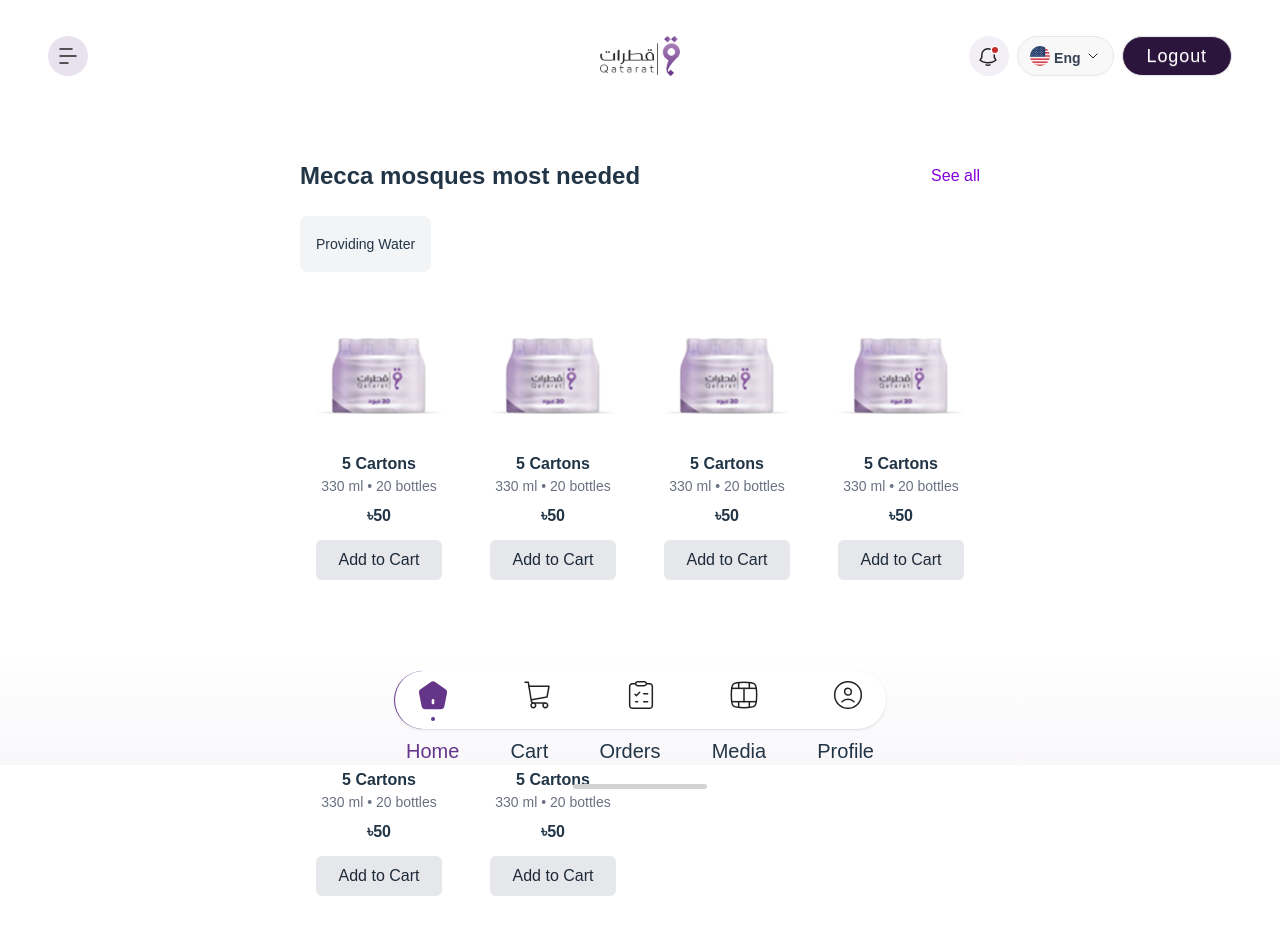
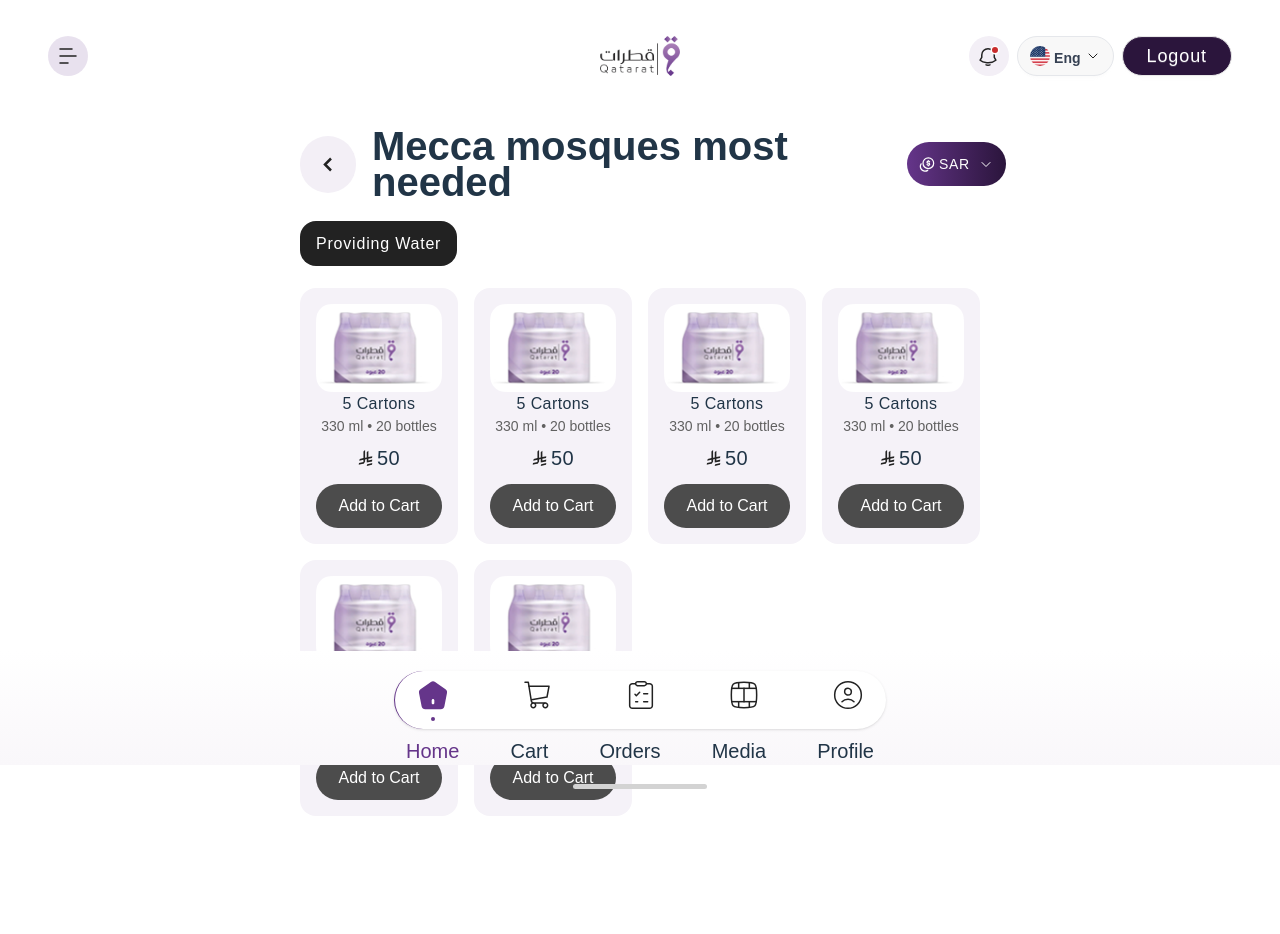
Before and after one commit to shaikTazUddin01/Sofof_Tech_Job_Task, a React (Vite) app: page /product in a window 1280 px wide. Shown: the top 934 px of the page. Built offline with nearby package versions, Linux system fonts and the light colour scheme.

Commit message:
modify product page

```diff
--- a/public/product.json
+++ b/public/product.json
@@ -4,7 +4,6 @@
       "name": "5 Cartons",
       "details": "330 ml • 20 bottles",
       "price": 50.0,
-      "currency": "৳",
       "imageUrl": "../src/assets/product/product.png"
     },
     {
@@ -12,7 +11,6 @@
       "name": "5 Cartons",
       "details": "330 ml • 20 bottles",
       "price": 50.0,
-      "currency": "৳",
       "imageUrl": "../src/assets/product/product.png"
     },
     {
@@ -20,7 +18,6 @@
       "name": "5 Cartons",
       "details": "330 ml • 20 bottles",
       "price": 50.0,
-      "currency": "৳",
       "imageUrl": "../src/assets/product/product.png"
     },
     {
@@ -28,7 +25,6 @@
       "name": "5 Cartons",
       "details": "330 ml • 20 bottles",
       "price": 50.0,
-      "currency": "৳",
       "imageUrl": "../src/assets/product/product.png"
     },
     {
@@ -36,7 +32,6 @@
       "name": "5 Cartons",
       "details": "330 ml • 20 bottles",
       "price": 50.0,
-      "currency": "৳",
       "imageUrl": "../src/assets/product/product.png"
     },
     {
@@ -44,7 +39,6 @@
       "name": "5 Cartons",
       "details": "330 ml • 20 bottles",
       "price": 50.0,
-      "currency": "৳",
       "imageUrl": "../src/assets/product/product.png"
     }
   ]
--- a/src/assets/icons/icons.jsx
+++ b/src/assets/icons/icons.jsx
@@ -281,3 +281,79 @@ export const ProfileIcon = () => (
     />
   </svg>
 );
+
+export const LeftArrowIcon = () => (
+  <svg
+    width="24"
+    height="25"
+    viewBox="0 0 24 25"
+    fill="none"
+    xmlns="http://www.w3.org/2000/svg"
+  >
+    <rect width="24" height="25" fill="#D1D1D1" />
+    <path
+      d="M-452 -225C-452 -226.105 -451.105 -227 -450 -227H1146C1147.1 -227 1148 -226.105 1148 -225V970C1148 971.105 1147.1 972 1146 972H-450C-451.105 972 -452 971.105 -452 970V-225Z"
+      fill="#222222"
+    />
+    <path
+      d="M-450 -227V-226H1146V-227V-228H-450V-227ZM1148 -225H1147V970H1148H1149V-225H1148ZM1146 972V971H-450V972V973H1146V972ZM-452 970H-451V-225H-452H-453V970H-452ZM-450 972V971C-450.552 971 -451 970.552 -451 970H-452H-453C-453 971.657 -451.657 973 -450 973V972ZM1148 970H1147C1147 970.552 1146.55 971 1146 971V972V973C1147.66 973 1149 971.657 1149 970H1148ZM1146 -227V-226C1146.55 -226 1147 -225.552 1147 -225H1148H1149C1149 -226.657 1147.66 -228 1146 -228V-227ZM-450 -227V-228C-451.657 -228 -453 -226.657 -453 -225H-452H-451C-451 -225.552 -450.552 -226 -450 -226V-227Z"
+      fill="black"
+      fill-opacity="0.1"
+    />
+    <g clip-path="url(#clip0_563_1524)">
+      <rect
+        width="1440"
+        height="1039"
+        transform="translate(-372 -147)"
+        fill="white"
+      />
+      <rect x="-8" y="-7.5" width="40" height="40" rx="20" fill="#F3EFF6" />
+      <path
+        d="M15 6.5L9 12.5L15 18.5"
+        stroke="#222222"
+        stroke-width="2.5"
+        stroke-miterlimit="16"
+      />
+    </g>
+    <defs>
+      <clipPath id="clip0_563_1524">
+        <rect
+          width="1440"
+          height="1039"
+          fill="white"
+          transform="translate(-372 -147)"
+        />
+      </clipPath>
+    </defs>
+  </svg>
+);
+
+export const DollarIcon=()=>(
+  <svg width="16" height="17" viewBox="0 0 16 17" fill="none" xmlns="http://www.w3.org/2000/svg">
+<path d="M2.10468 7.83331C1.50903 8.74448 1.24511 9.83289 1.35726 10.9157C1.46941 11.9985 1.9508 13.0097 2.72055 13.7794C3.4903 14.5492 4.50151 15.0306 5.58431 15.1427C6.66711 15.2549 7.75551 14.991 8.66668 14.3953M9.33335 12.5C10.7478 12.5 12.1044 11.9381 13.1046 10.9379C14.1048 9.93769 14.6667 8.58113 14.6667 7.16665C14.6667 5.75216 14.1048 4.3956 13.1046 3.39541C12.1044 2.39522 10.7478 1.83331 9.33335 1.83331C7.91886 1.83331 6.56231 2.39522 5.56211 3.39541C4.56192 4.3956 4.00002 5.75216 4.00002 7.16665C4.00002 8.58113 4.56192 9.93769 5.56211 10.9379C6.56231 11.9381 7.91886 12.5 9.33335 12.5Z" stroke="white" stroke-width="1.25" stroke-linecap="round" stroke-linejoin="round"/>
+<path d="M9.33333 5.16667C8.59667 5.16667 8 5.61467 8 6.16667C8 6.71867 8.59667 7.16667 9.33333 7.16667C10.07 7.16667 10.6667 7.61467 10.6667 8.16667C10.6667 8.71867 10.07 9.16667 9.33333 9.16667M9.33333 5.16667C9.91333 5.16667 10.408 5.44467 10.5907 5.83333M9.33333 5.16667V4.5M9.33333 9.16667C8.75333 9.16667 8.25867 8.88867 8.076 8.5M9.33333 9.16667V9.83333" stroke="white" stroke-width="1.25" stroke-linecap="round" stroke-linejoin="round"/>
+</svg>
+
+)
+
+export const DownArrowIcon=()=>(
+  <svg width="16" height="17" viewBox="0 0 16 17" fill="none" xmlns="http://www.w3.org/2000/svg">
+<path d="M4 6.5L8 10.5L12 6.5" stroke="white" stroke-miterlimit="16" stroke-linecap="round" stroke-linejoin="round"/>
+</svg>
+
+)
+
+export const CurrencyIcon=()=>(
+  <svg width="15" height="16" viewBox="0 0 15 16" fill="none" xmlns="http://www.w3.org/2000/svg">
+<g clip-path="url(#clip0_9013_4226)">
+<path d="M9.21261 14.1742C8.96278 14.7407 8.79764 15.3554 8.73438 16L14.0212 14.8508C14.271 14.2845 14.436 13.6697 14.4994 13.025L9.21261 14.1742Z" fill="#222222"/>
+<path d="M14.0218 11.4079C14.2716 10.8416 14.4367 10.2268 14.5 9.58212L10.3817 10.4778V8.75601L14.0216 7.96504C14.2715 7.39872 14.4366 6.78388 14.4999 6.13924L10.3816 7.03412V0.842159C9.75056 1.20447 9.19013 1.68674 8.73456 2.25561V7.39223L7.08752 7.7502V0C6.45648 0.362181 5.89605 0.844578 5.44049 1.41345V8.10806L1.75524 8.90883C1.50541 9.47515 1.34014 10.09 1.27675 10.7346L5.44049 9.82981V11.9981L0.978232 12.9677C0.728406 13.534 0.563266 14.1489 0.5 14.7935L5.17073 13.7785C5.55095 13.6977 5.87775 13.4678 6.09021 13.1515L6.9468 11.8529V11.8526C7.03572 11.7183 7.08752 11.5563 7.08752 11.3818V9.47184L8.73456 9.11386V12.5574L14.0216 11.4077L14.0218 11.4079Z" fill="#222222"/>
+</g>
+<defs>
+<clipPath id="clip0_9013_4226">
+<rect width="14" height="16" fill="white" transform="translate(0.5)"/>
+</clipPath>
+</defs>
+</svg>
+
+)
--- a/src/component/home/category.jsx
+++ b/src/component/home/category.jsx
@@ -29,7 +29,9 @@ const Category = () => {
       <div className="flex gap-6 justify-center items-center mt-10">
         {categories?.map((category) =>
           <div className=" ">
-            <img src={category?.img} alt={category?.name} className="h-[200px] w-[200px]"/>
+            <a href={`/product`}>
+            <img src={category?.img} alt={category?.name} className="h-[200px] w-[200px] rounded-2xl"/>
+            </a>
           </div>
         )}
       </div>
--- a/src/component/product/product-card.jsx
+++ b/src/component/product/product-card.jsx
@@ -1,26 +1,35 @@
-import React from 'react';
+import { CurrencyIcon } from "../../assets/icons/icons";
 
-const ProductCard = ({product}) => {
-
+const ProductCard = ({ product }) => {
   return (
-        <div key={product.id} className="bg-white rounded-lg p-4 flex flex-col">
+    <a href={`/product/${product.id}`}>
+      <div className="bg-[#F5F2F8] rounded-[16px] p-4 flex flex-col">
         <img
           src={product.imageUrl}
           alt={product.name}
-            className="w-full h-32 object-contain mb-3"
+          className="h-[88px] w-[134px] mx-auto"
         />
-        <h3 className="font-semibold text-center">{product.name}</h3>
-        <p className="text-gray-500 text-sm text-center mb-2">{product.details}</p>
+
+        <h3 className="text-center text-[16px] font-medium tracking-wide">
+          {product.name}
+        </h3>
+
+        <p className="text-[#616161] text-sm text-center mb-2 font-medium">
+          {product.details}
+        </p>
+
         <div className="text-center mb-3">
-            <span className="font-bold">
-                {product.currency}{product.price}
+          <span className="font-medium text-xl tracking-wide flex items-center justify-center gap-1">
+            <CurrencyIcon />
+            {product.price}
           </span>
         </div>
-        <button className="bg-gray-200 text-gray-800 w-full py-2 rounded-md hover:bg-gray-300 transition-colors mt-auto">
+
+        <button className="text-[16px] bg-[#4C4C4C] text-white py-2.5 px-[22px] rounded-full">
           Add to Cart
         </button>
       </div>
+    </a>
   );
 };
-
 export default ProductCard;
--- a/src/pages/product.jsx
+++ b/src/pages/product.jsx
@@ -1,6 +1,11 @@
-import React from 'react';
-import { useGetProductsQuery } from '../redux/features/product.api';
-import ProductCard from '../component/product/product-card';
+import React from "react";
+import { useGetProductsQuery } from "../redux/features/product.api";
+import ProductCard from "../component/product/product-card";
+import {
+  DollarIcon,
+  DownArrowIcon,
+  LeftArrowIcon,
+} from "../assets/icons/icons";
 
 const Product = () => {
   const { data: products, isLoading, error } = useGetProductsQuery();
@@ -9,17 +14,33 @@ const Product = () => {
   if (error) return <div>Error: {error.message}</div>;
 
   return (
-        <div className="max-w-[712px] mx-auto px-4 py-8">
-            <div className="flex items-center justify-between mb-6">
-                <h1 className="text-2xl font-bold">Mecca mosques most needed</h1>
-                <button className="text-purple-700">See all</button>
+    <div className="max-w-[712px] mx-auto px-4">
+      <div className="flex items-center justify-between mb-8">
+        <span className="flex gap-4 items-center">
+          <span className="p-4 bg-[#F3EFF6] rounded-full">
+            <LeftArrowIcon />
+          </span>
+          <h1 className="text-[40px] font-bold w-[535px] leading-9">
+            Mecca mosques most needed
+          </h1>
+        </span>
+
+        <button className="flex items-center justify-center gap-2 p-3 rounded-full text-white bg-gradient-to-r from-[#65358A] to-[#2B153C]">
+          <span className="flex items-center justify-center gap-1">
+            <DollarIcon />
+            <p className="text-sm font-medium tracking-wider">SAR</p>
+          </span>
+          <DownArrowIcon />
+        </button>
       </div>
-            <div className="bg-gray-100 p-4 mb-6 inline-block rounded-lg">
-                <span className="text-sm">Providing Water</span>
-            </div>
-            <div className="grid grid-cols-2 sm:grid-cols-3 md:grid-cols-4 gap-4">
+
+      <span className="bg-[#222222] text-white rounded-2xl text-[16px] font-medium tracking-wider px-[16px] py-[14px]">
+        Providing Water
+      </span>
+
+      <div className="grid grid-cols-2 sm:grid-cols-3 md:grid-cols-4 gap-4 mt-8 mb-[90px]">
         {products?.map((product) => (
-                   <ProductCard product={product}/>
+          <ProductCard key={product.id} product={product} />
         ))}
       </div>
     </div>
```
Also changed, not shown: src/assets/product/product.png. Lines whose indentation alone changed are shown as unchanged.
